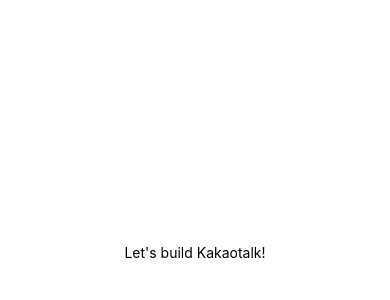
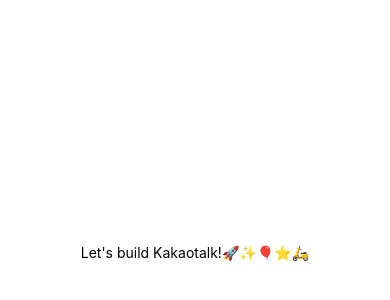
Before and after one commit to EinsVision/Kakaotalk-clone, a React Native app: screen / in a window 390 px wide. Shown: the part 170-470 px from the top of the page. Built offline with nearby package versions, Linux system fonts and the light colour scheme.

Commit message:
second commit

```diff
--- a/App.js
+++ b/App.js
@@ -5,7 +5,7 @@
 export default function App() {
   return (
     <View style={styles.container}>
-      <Text>Let's build Kakaotalk!</Text>
+      <Text>Let's build Kakaotalk!🚀✨🎈⭐🛵</Text>
       <StatusBar style="auto" />
     </View>
   );
```
